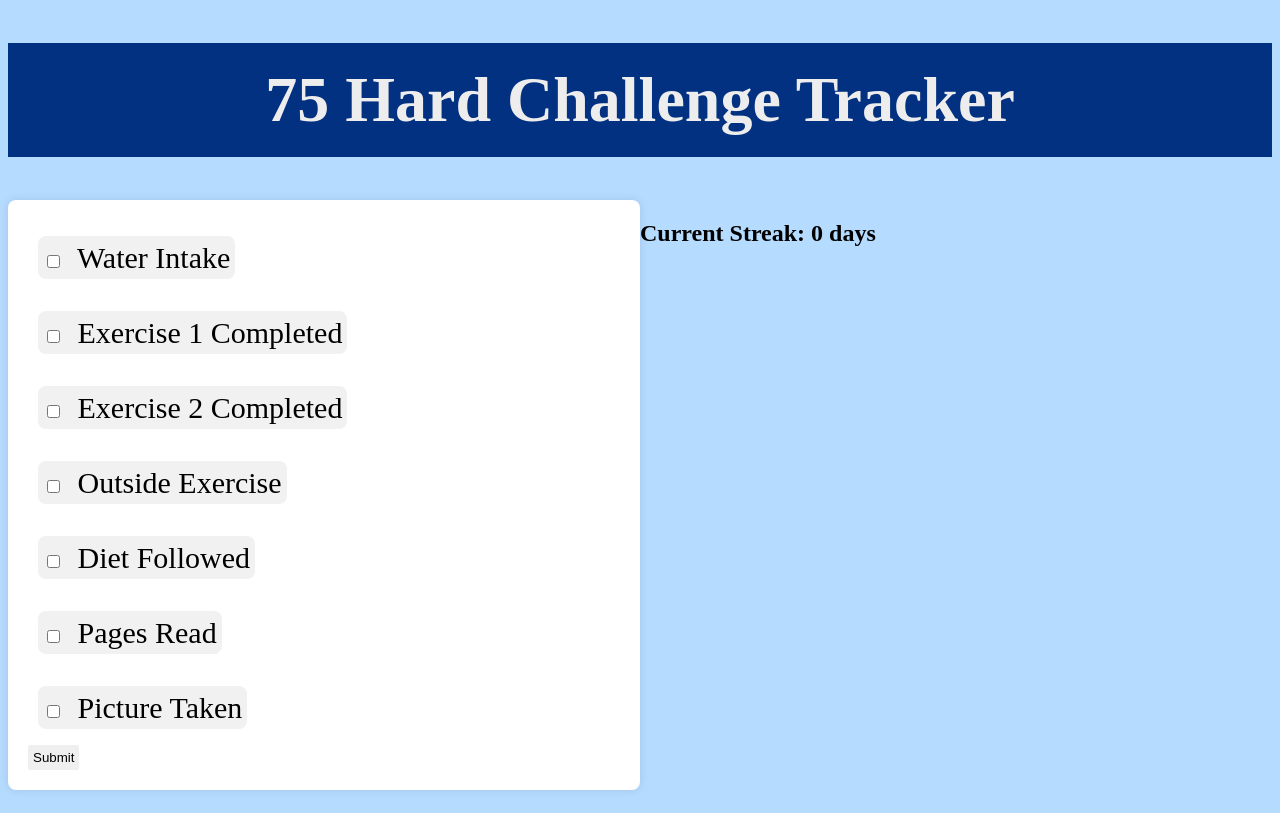
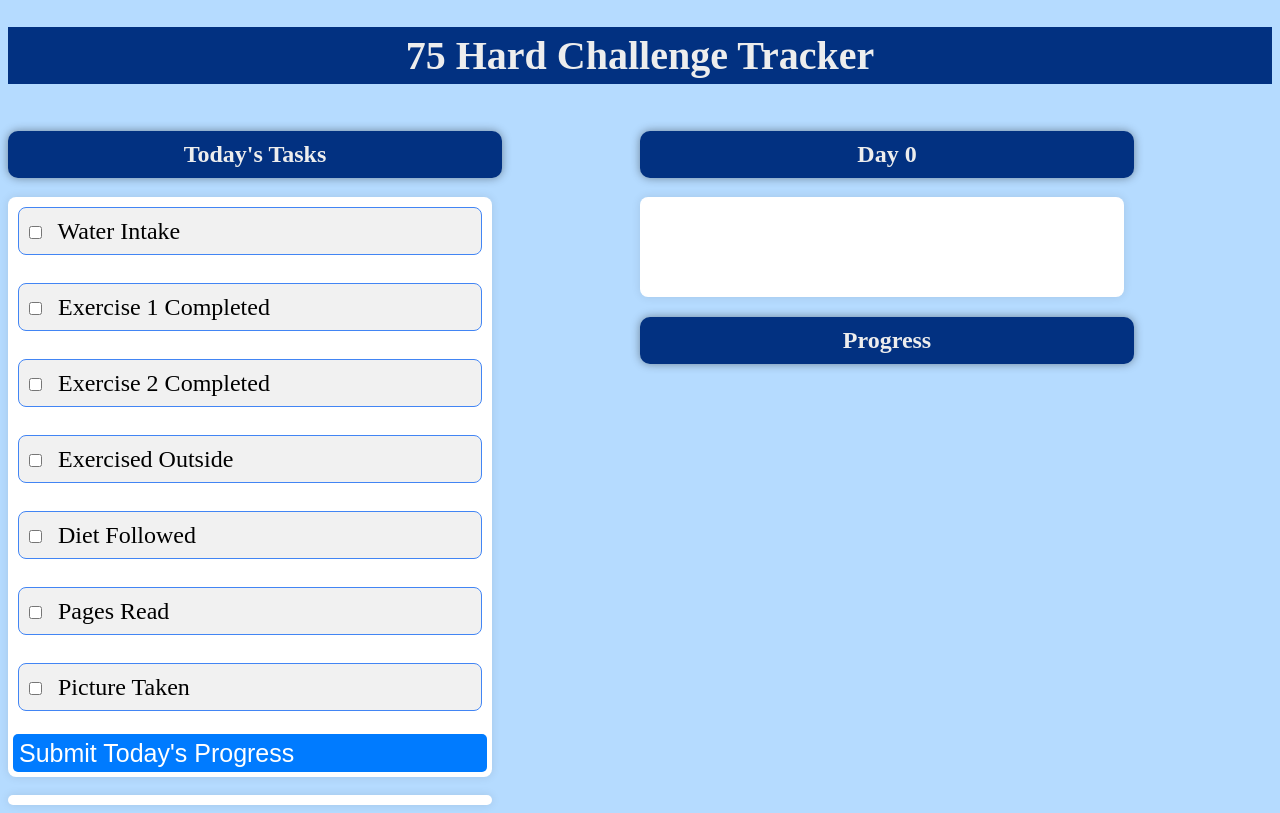
Before and after one commit to hslewin/HabitTracker, a Flask app: page /tracker_Updating in a window 1280 px wide. Before the commit the page ends 790 px from the top, so only its background shows below. Run offline with Flask 3, Linux system fonts and the light colour scheme.

Commit message:
For review of version 1
streak is still not working

fixed some of the visual elements

figured out the the submit button must be in the
same form as the information to submit

```diff
--- a/static/style.css
+++ b/static/style.css
@@ -1,5 +1,24 @@
 
 
+
+h1 {
+  background-color: #023181;
+  color: #ededed;
+  text-align: center;
+  padding: 5px;
+  font-size: 40px;
+}
+
+h2 {
+  background-color: #023181;
+  color: #ededed;
+  text-align: center;
+  padding: 10px;
+  font-size: 24px;
+  border-radius: 10px;
+  box-shadow: 0 0 10px rgba(0, 0, 0, 0.4);
+  width: 75%
+}
 
 body {
     background-color: #b5dbff;
@@ -19,13 +38,53 @@ body {
   flex: 50%;
 }
 
-h1 {
-      background-color: #023181;
-      color: #ededed;
-      text-align: center;
-      padding: 20px;
-      font-size: 64px;
+form {
+    background: #fff;
+    padding: 5px;
+    border-radius: 8px;
+    box-shadow: 0 0 10px rgba(0, 0, 0, 0.1);
+    width: 75%;
+    display: block;
     }
+
+label{
+      background-color: #f1f1f1;
+      margin: 5px;
+      text-align: left;
+      line-height: 36px;
+      font-size: 24px;
+      border-style: groove;
+      border: #4285F4 1px ;
+      border-radius: 8px;
+      padding: 5px;
+      display: block;
+      border-style: groove;
+    }
+
+label2{
+      background-color: #f1f1f1;
+
+      margin: 5px;
+      text-align: left;
+      line-height: 36px;
+      font-size: 24px;
+      border-style: groove;
+      border: #4285F4 1px ;
+      border-radius: 8px;
+      padding: 5px;
+      border-style: groove;
+      display:block;
+    }
+formL {
+  background: #fff;
+  padding: 5px;
+  border-radius: 8px;
+  box-shadow: 0 0 10px rgba(0, 0, 0, 0.1);
+  width: max-content;
+  display: block;
+  }
+
+
 
 input[type="checkbox"] {
       margin-right: 10px;
@@ -33,76 +92,40 @@ h1 {
 
 button {
       display: block;
-    width: 100%;
-    padding: 10px;
+      width:100%;
       background: #007BFF;
       color: #fff;
       border: none;
       border-radius: 5px;
-    font-size: 16px;
+      font-size: 25px;
       cursor: pointer;
+      text-align: left;
+      line-height: 36px;
     }
 
-  input{
+  input {
+      padding: 10px;
+      margin:5px;
+      background: #dadada;
+      color: #0b0b0b;
+      border: #4a4a4a 1px ;
+      border-radius: 5px;
+      font-size: 24px;
       border-style: groove;
-      border: #4285F4 1px ;
-      border-radius: 2px;
-      padding: 5px
-
       }
 
 
-  form {
-    background: #fff;
-    padding: 20px;
-    border-radius: 8px;
-    box-shadow: 0 0 10px rgba(0, 0, 0, 0.1);
-    width = 50%;
+input [type="submit"]{
+  padding: 10px;
+  margin:5px;
+  background: #007BFF;
+  color: #fff;
+  border: #4285F4 1px ;
+  border-radius: 5px;
+  font-size: 24px;
+  border-style: groove;
   }
 
-  label{
-    background-color: #f1f1f1;
-    width: 100px;
-    margin: 10px;
-    text-align: center;
-    line-height: 75px;
-    font-size: 30px;
-    border-style: groove;
-    border: #4285F4 1px ;
-    border-radius: 8px;
-    padding: 5px
-  }
-
-  habits [open]{
-      background-color: #b5dbff;
-      border: groove;
-      border-color: #4285F4;
-      border-radius: 5px;
-  }
-
-  flex-container > div {
-      background-color: #f1f1f1;
-      width: 100px;
-      margin: 10px;
-      text-align: center;
-      line-height: 75px;
-      font-size: 30px;
-    }
-
-
-  flex-container {
-      display: flex;
-      height: 600px;
-      flex-wrap: wrap;
-      align-content: stretch;
-      overflow: scroll;
-      background-color: DodgerBlue;
-    }
-
-    flex-container {
-      display: flex;
-      flex-wrap: wrap;
-    }
 
 
 
--- a/templates/tracker_updating.html
+++ b/templates/tracker_updating.html
@@ -16,6 +16,7 @@
 
     <div class = "row">
       <div class ="column">
+        <h2>Today's Tasks</h2>
         <form action="/tracker_Updating" method="post">
           <label for="water_intake">
           <input type="checkbox" name="water_intake" {% if daily_data.Water %}checked{% endif %}>
@@ -34,7 +35,7 @@
 
           <label for="exercise_outside">
           <input type="checkbox" name="exercise_outside" {% if daily_data.Outside %}checked{% endif %}>
-          Outside Exercise</label>
+          Exercised Outside</label>
           <br>
 
           <label for="diet_followed">
@@ -51,11 +52,28 @@
           Picture Taken</label>
           <br>
 
-          <input type="submit" value="Submit">
+
+          <button type="submit">Submit Today's Progress</button>
+
         </form>
+        <br>
+        <form>
+        </form>
+
        </div>
        <div class ="column">
-        <h2>Current Streak: {{ streak }} days</h2>
+        <h2>Day {{ streak }}</h2>
+        <form>
+          <br>
+          <br>
+          <br>
+          <br>
+          <br>
+
+        </form>
+
+        <h2>Progress</h2>
+
        </div>
       </div>
 
--- a/testing.py
+++ b/testing.py
@@ -107,8 +107,10 @@ class HabitTracker:
     def update_streak(self):
         if (self.check_streak() and self.check_all_tasks_completed(self.today)):
             self.streak += 1
-        elif self.check_all_tasks_completed(self.today):
+        elif self.check_all_tasks_completed(self.today) and self.check_streak()==False:
             self.streak = 1
+        else:
+            self.streak = 0
 
         user_login_data = self.login_data[self.login_data['username'] == self.username]
         if not user_login_data.empty:
```
Also changed, not shown: templates/login.html (+9 -5 lines), test1_daily_data.csv (+22 -22 lines). Lines whose indentation alone changed are shown as unchanged.
